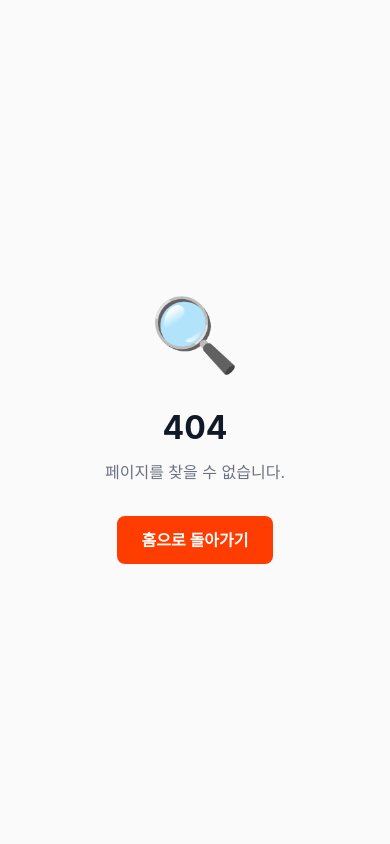
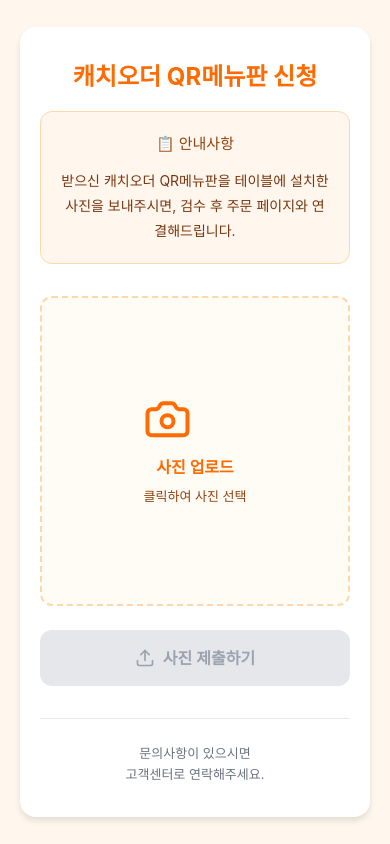
Before and after one commit to ted-keystonepartners/Catchorder, a React (Vite) app in the folder sms-project/: page /menuapply in a window 390 px wide. Before the commit this address had no page. Built offline with nearby package versions, Linux system fonts and the light colour scheme; a web font is replaced by a local one.

Commit message:
Feat: QR메뉴판 설치 인증 페이지 추가 (/menuapply) - 모바일 최적화된 UI 디자인 - 사진 업로드 기능 - 메인 오렌지 컬러 테마 적용

```diff
--- a/sms-project/src/App.jsx
+++ b/sms-project/src/App.jsx
@@ -22,6 +22,7 @@ import OrderUploadPage from './pages/OrderUploadPage.jsx';
 import SchedulePage from './pages/SchedulePage.jsx';
 import ApplyPage from './pages/ApplyPage.jsx';
 import ApplicationsPage from './pages/ApplicationsPage.jsx';
+import MenuApplyPage from './pages/MenuApplyPage.jsx';
 
 /**
  * 404 페이지 컴포넌트
@@ -179,6 +180,7 @@ function App() {
         <Route path="/login" element={<LoginPage />} />
         <Route path="/consent/:token" element={<ConsentFormPage />} />
         <Route path="/apply" element={<ApplyPage />} />
+        <Route path="/menuapply" element={<MenuApplyPage />} />
 
         {/* 동의서 응답 조회 페이지 (보호된 라우트) */}
         <Route
--- /dev/null
+++ b/sms-project/src/pages/MenuApplyPage.jsx
@@ -0,0 +1,304 @@
+import React, { useState } from 'react';
+import { Camera, Upload, CheckCircle } from 'lucide-react';
+
+const MenuApplyPage = () => {
+  const [selectedImage, setSelectedImage] = useState(null);
+  const [previewUrl, setPreviewUrl] = useState(null);
+  const [isUploading, setIsUploading] = useState(false);
+  const [uploadSuccess, setUploadSuccess] = useState(false);
+
+  const handleImageChange = (e) => {
+    const file = e.target.files[0];
+    if (file) {
+      if (file.size > 10 * 1024 * 1024) { // 10MB 제한
+        alert('파일 크기는 10MB 이하여야 합니다.');
+        return;
+      }
+
+      setSelectedImage(file);
+      const reader = new FileReader();
+      reader.onloadend = () => {
+        setPreviewUrl(reader.result);
+      };
+      reader.readAsDataURL(file);
+    }
+  };
+
+  const handleUpload = async () => {
+    if (!selectedImage) {
+      alert('사진을 선택해주세요.');
+      return;
+    }
+
+    setIsUploading(true);
+
+    // 실제 업로드 로직은 나중에 구현
+    setTimeout(() => {
+      setIsUploading(false);
+      setUploadSuccess(true);
+      setTimeout(() => {
+        setUploadSuccess(false);
+        setSelectedImage(null);
+        setPreviewUrl(null);
+      }, 3000);
+    }, 2000);
+  };
+
+  return (
+    <div style={{
+      minHeight: '100vh',
+      backgroundColor: '#fff7ed',
+      padding: '20px',
+      display: 'flex',
+      justifyContent: 'center',
+      alignItems: 'center'
+    }}>
+      <div style={{
+        width: '100%',
+        maxWidth: '500px',
+        backgroundColor: 'white',
+        borderRadius: '16px',
+        boxShadow: '0 4px 6px rgba(0, 0, 0, 0.1)',
+        padding: '32px 20px',
+        margin: '0 auto'
+      }}>
+        {/* 헤더 */}
+        <div style={{ textAlign: 'center', marginBottom: '32px' }}>
+          <h1 style={{
+            fontSize: '24px',
+            fontWeight: '700',
+            color: '#FF6B00',
+            marginBottom: '16px'
+          }}>
+            캐치오더 QR메뉴판 신청
+          </h1>
+
+          <div style={{
+            backgroundColor: '#fff7ed',
+            borderRadius: '12px',
+            padding: '20px',
+            marginBottom: '24px',
+            border: '1px solid #fed7aa'
+          }}>
+            <p style={{
+              fontSize: '15px',
+              lineHeight: '1.6',
+              color: '#92400e',
+              margin: '0 0 12px 0',
+              fontWeight: '500'
+            }}>
+              📋 안내사항
+            </p>
+            <p style={{
+              fontSize: '14px',
+              lineHeight: '1.8',
+              color: '#78350f',
+              margin: 0
+            }}>
+              받으신 캐치오더 QR메뉴판을 테이블에 설치한 사진을 보내주시면,
+              검수 후 주문 페이지와 연결해드립니다.
+            </p>
+          </div>
+        </div>
+
+        {/* 업로드 섹션 */}
+        <div style={{ marginBottom: '24px' }}>
+          {!previewUrl ? (
+            <label style={{
+              display: 'block',
+              width: '100%',
+              aspectRatio: '1',
+              border: '2px dashed #fed7aa',
+              borderRadius: '12px',
+              backgroundColor: '#fffbf5',
+              cursor: 'pointer',
+              position: 'relative',
+              transition: 'all 0.3s'
+            }}
+            onMouseEnter={(e) => {
+              e.currentTarget.style.borderColor = '#FF6B00';
+              e.currentTarget.style.backgroundColor = '#fff7ed';
+            }}
+            onMouseLeave={(e) => {
+              e.currentTarget.style.borderColor = '#fed7aa';
+              e.currentTarget.style.backgroundColor = '#fffbf5';
+            }}>
+              <input
+                type="file"
+                accept="image/*"
+                capture="environment"
+                onChange={handleImageChange}
+                style={{ display: 'none' }}
+              />
+              <div style={{
+                position: 'absolute',
+                top: '50%',
+                left: '50%',
+                transform: 'translate(-50%, -50%)',
+                textAlign: 'center'
+              }}>
+                <Camera size={48} style={{ color: '#FF6B00', marginBottom: '12px' }} />
+                <p style={{
+                  fontSize: '16px',
+                  fontWeight: '600',
+                  color: '#FF6B00',
+                  marginBottom: '8px'
+                }}>
+                  사진 업로드
+                </p>
+                <p style={{
+                  fontSize: '13px',
+                  color: '#92400e'
+                }}>
+                  클릭하여 사진 선택
+                </p>
+              </div>
+            </label>
+          ) : (
+            <div style={{ position: 'relative' }}>
+              <img
+                src={previewUrl}
+                alt="미리보기"
+                style={{
+                  width: '100%',
+                  aspectRatio: '1',
+                  objectFit: 'cover',
+                  borderRadius: '12px',
+                  border: '2px solid #fed7aa'
+                }}
+              />
+              <button
+                onClick={() => {
+                  setPreviewUrl(null);
+                  setSelectedImage(null);
+                }}
+                style={{
+                  position: 'absolute',
+                  top: '12px',
+                  right: '12px',
+                  width: '36px',
+                  height: '36px',
+                  borderRadius: '50%',
+                  backgroundColor: 'rgba(0, 0, 0, 0.6)',
+                  color: 'white',
+                  border: 'none',
+                  fontSize: '20px',
+                  cursor: 'pointer',
+                  display: 'flex',
+                  alignItems: 'center',
+                  justifyContent: 'center'
+                }}
+              >
+                ×
+              </button>
+            </div>
+          )}
+        </div>
+
+        {/* 업로드 버튼 */}
+        <button
+          onClick={handleUpload}
+          disabled={!selectedImage || isUploading}
+          style={{
+            width: '100%',
+            padding: '16px',
+            backgroundColor: selectedImage && !isUploading ? '#FF6B00' : '#e5e7eb',
+            color: selectedImage && !isUploading ? 'white' : '#9ca3af',
+            border: 'none',
+            borderRadius: '12px',
+            fontSize: '16px',
+            fontWeight: '600',
+            cursor: selectedImage && !isUploading ? 'pointer' : 'not-allowed',
+            transition: 'all 0.3s',
+            display: 'flex',
+            alignItems: 'center',
+            justifyContent: 'center',
+            gap: '8px'
+          }}
+          onMouseEnter={(e) => {
+            if (selectedImage && !isUploading) {
+              e.currentTarget.style.backgroundColor = '#ea580c';
+            }
+          }}
+          onMouseLeave={(e) => {
+            if (selectedImage && !isUploading) {
+              e.currentTarget.style.backgroundColor = '#FF6B00';
+            }
+          }}
+        >
+          {isUploading ? (
+            <>
+              <div style={{
+                width: '20px',
+                height: '20px',
+                border: '3px solid white',
+                borderTopColor: 'transparent',
+                borderRadius: '50%',
+                animation: 'spin 1s linear infinite'
+              }} />
+              업로드 중...
+            </>
+          ) : uploadSuccess ? (
+            <>
+              <CheckCircle size={20} />
+              업로드 완료!
+            </>
+          ) : (
+            <>
+              <Upload size={20} />
+              사진 제출하기
+            </>
+          )}
+        </button>
+
+        {/* 성공 메시지 */}
+        {uploadSuccess && (
+          <div style={{
+            marginTop: '20px',
+            padding: '16px',
+            backgroundColor: '#dcfce7',
+            borderRadius: '8px',
+            border: '1px solid #86efac',
+            textAlign: 'center'
+          }}>
+            <p style={{
+              fontSize: '14px',
+              color: '#166534',
+              margin: 0
+            }}>
+              사진이 성공적으로 제출되었습니다.
+              <br />
+              검수 후 연락드리겠습니다.
+            </p>
+          </div>
+        )}
+
+        {/* 추가 안내 */}
+        <div style={{
+          marginTop: '32px',
+          paddingTop: '24px',
+          borderTop: '1px solid #e5e7eb',
+          textAlign: 'center'
+        }}>
+          <p style={{
+            fontSize: '13px',
+            color: '#6b7280',
+            lineHeight: '1.6'
+          }}>
+            문의사항이 있으시면<br />
+            고객센터로 연락해주세요.
+          </p>
+        </div>
+      </div>
+
+      <style>{`
+        @keyframes spin {
+          0% { transform: rotate(0deg); }
+          100% { transform: rotate(360deg); }
+        }
+      `}</style>
+    </div>
+  );
+};
+
+export default MenuApplyPage;
```
